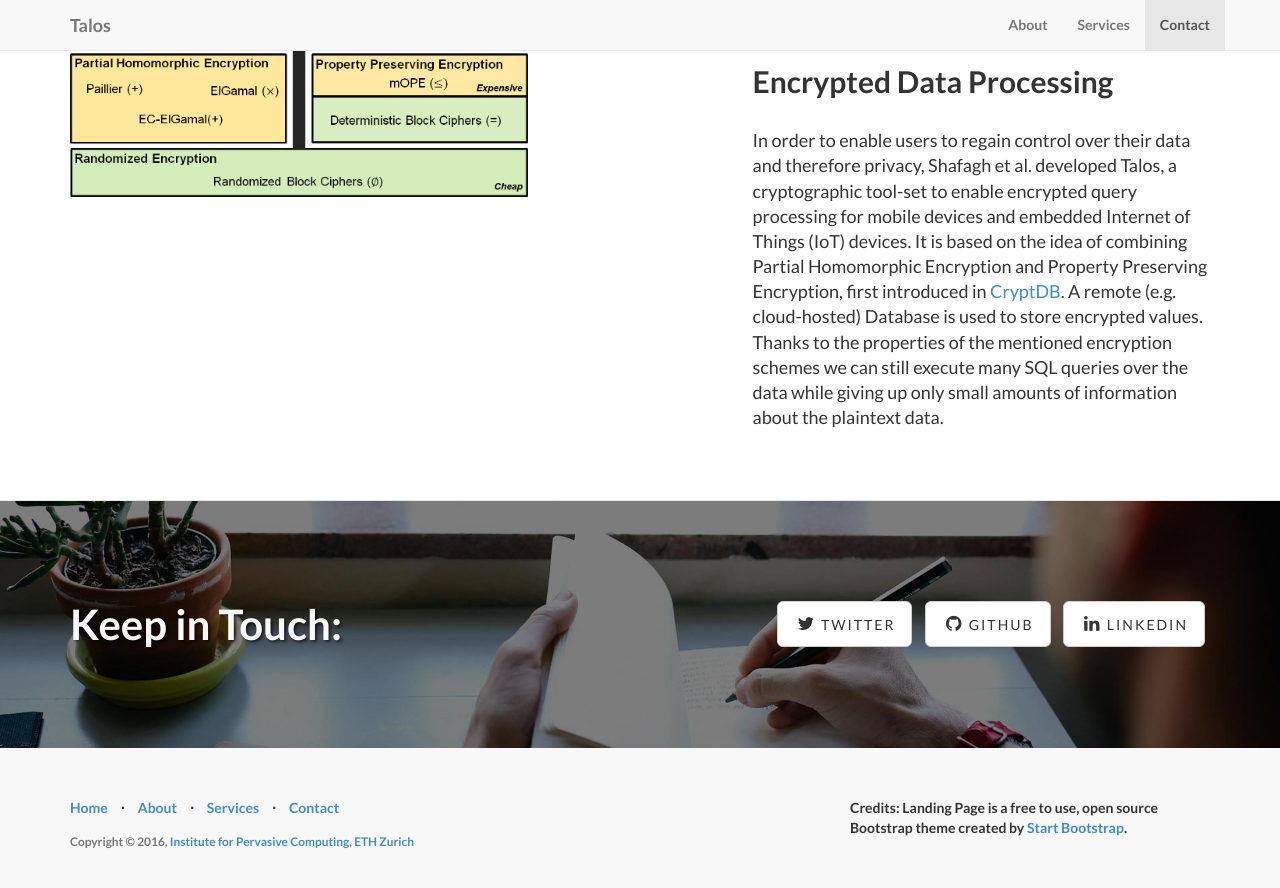
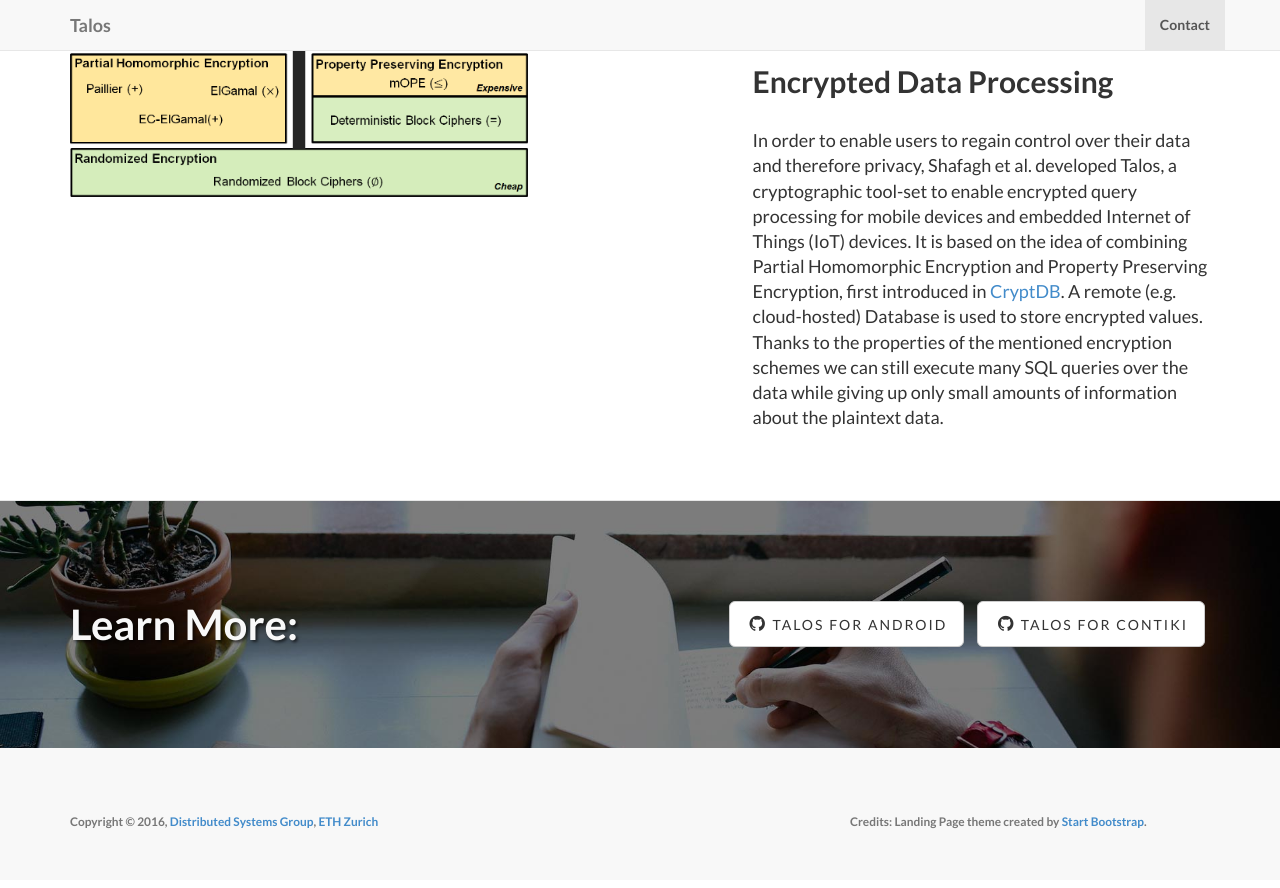
Before and after one commit to Talos-crypto/talos-crypto, a Jekyll site: the page built from index.html, in a window 1280 px wide and 900 px high, scrolled down 2278 px. Shown: the top 888 px of the window. Built offline with Jekyll 4.4.1, drawn with Linux system fonts in a browser that asks for light colours; some of the changed text lies outside the part shown.

Commit message:
trim down template for initial release

```diff
--- a/_config.yml
+++ b/_config.yml
@@ -10,8 +10,8 @@
   You can edit this line in _config.yml. It will appear in your document
   head meta (for Google search results) and in your feed.xml site
   description.
-copyright: 'Copyright &copy; 2016, <a href="http://www.pc.inf.ethz.ch/">Institute for Pervasive Computing</a>, <a href="https://www.ethz.ch/">ETH Zurich</a>'
-credits: 'Credits: Landing Page is a free to use, open source Bootstrap theme created by <a href="http://startbootstrap.com/">Start Bootstrap</a>.'
+copyright: 'Copyright &copy; 2016, <a href="http://www.vs.inf.ethz.ch/">Distributed Systems Group</a>, <a href="https://www.ethz.ch/">ETH Zurich</a>'
+credits: 'Credits: Landing Page theme created by <a href="http://startbootstrap.com/">Start Bootstrap</a>.'
 
 # ----------------------- #
 #    Jekyll & Plugins     #
@@ -26,9 +26,5 @@
 # ----------------------- #
 
 social:
-  - title: twitter
-    url:
   - title: github
     url: https://github.com/Talos-crypto
-  - title: linkedin
-    url:
--- a/_includes/contact.html
+++ b/_includes/contact.html
@@ -4,15 +4,19 @@
 
 			<div class="row">
 				<div class="col-lg-6">
-					<h2>Keep in Touch:</h2>
+					<h2>Learn More:</h2>
 				</div>
 				<div class="col-lg-6">
 					<ul class="list-inline banner-social-buttons">
-						{% for social in site.social %}
 						<li>
-							<a href="{{ social.url }}" class="btn btn-default btn-lg"><i class="fa fa-{{ social.title }} fa-fw"></i> <span class="network-name">{{ social.title }}</span></a>
+							<a href="https://github.com/Talos-crypto/Talos-Android" class="btn btn-default btn-lg"><i class="fa fa-github fa-fw"></i> <span class="network-name">Talos for Android</span></a>
 						</li>
-						{% endfor %}
+
+						<li>
+							<a href="https://github.com/Talos-crypto/Talos-Contiki" class="btn btn-default btn-lg"><i class="fa fa-github fa-fw"></i> <span class="network-name">Talos for Contiki</span></a>
+						</li>
+
+
 					</ul>
 				</div>
 			</div>
--- a/_includes/footer.html
+++ b/_includes/footer.html
@@ -3,27 +3,10 @@
     <div class="container">
         <div class="row">
             <div class="col-md-8">
-                <ul class="list-inline">
-                    <li>
-                        <a href="#home">Home</a>
-                    </li>
-                    <li class="footer-menu-divider">&sdot;</li>
-                    <li>
-                        <a href="#about">About</a>
-                    </li>
-                    <li class="footer-menu-divider">&sdot;</li>
-                    <li>
-                        <a href="#services">Services</a>
-                    </li>
-                    <li class="footer-menu-divider">&sdot;</li>
-                    <li>
-                        <a href="#contact">Contact</a>
-                    </li>
-                </ul>
                 <p class="copyright text-muted small">{{ site.copyright }}</p>
             </div>
             <div class="col-md-4">
-                {{ site.credits }}
+                <p class="copyright text-muted small">{{ site.credits }}</p>
             </div>
         </div>
     </div>
--- a/_includes/header.html
+++ b/_includes/header.html
@@ -14,12 +14,6 @@
         <!-- Collect the nav links, forms, and other content for toggling -->
         <div class="collapse navbar-collapse" id="bs-example-navbar-collapse-1">
             <ul class="nav navbar-nav navbar-right">
-            	<li>
-                    <a class="page-scroll" href="#about">About</a>
-                </li>
-                <li>
-                    <a class="page-scroll" href="#services">Services</a>
-                </li>
                 <li>
                     <a class="page-scroll" href="#contact">Contact</a>
                 </li>
@@ -43,11 +37,14 @@
 						<h3>{{ page.subTitle }}</h3>
 						<hr class="intro-divider">
 						<ul class="list-inline intro-social-buttons">
-							{% for social in site.social %}
 							<li>
-								<a href="{{ social.url }}" class="btn btn-default btn-lg"><i class="fa fa-{{ social.title }} fa-fw"></i> <span class="network-name">{{ social.title }}</span></a>
-							</li>
-							{% endfor %}
+                            <a href="https://github.com/Talos-crypto/Talos-Android" class="btn btn-default btn-lg"><i class="fa fa-github fa-fw"></i> <span class="network-name">Talos for Android</span></a>
+                        </li>
+
+                        <li>
+                            <a href="https://github.com/Talos-crypto/Talos-Contiki" class="btn btn-default btn-lg"><i class="fa fa-github fa-fw"></i> <span class="network-name">Talos for Contiki</span></a>
+                        </li>
+
 						</ul>
 					</div>
 				</div>
```
